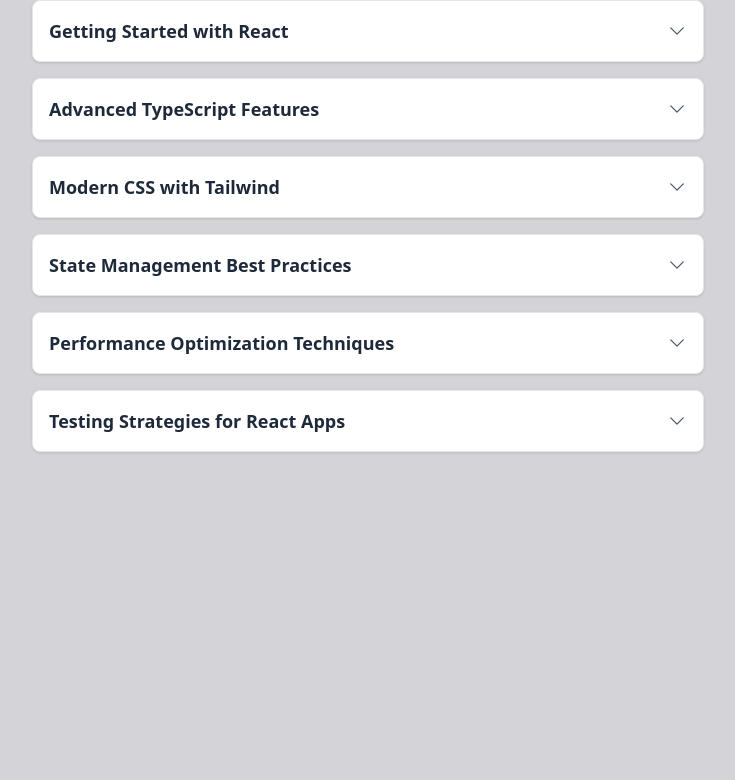
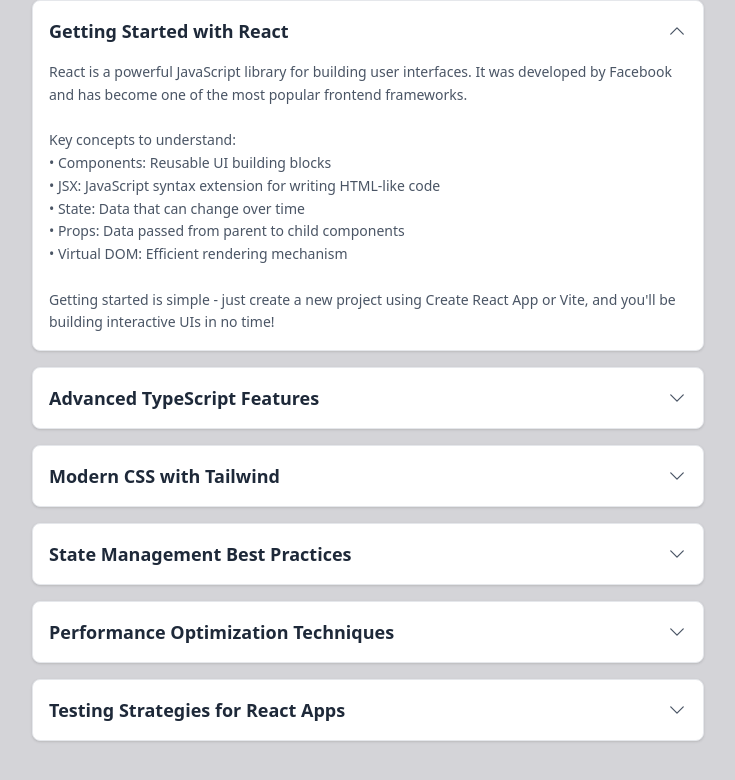
Before and after one commit to Hossein5727/react-accordion, a React (Vite) app: page / in a window 1280 px wide. Shown: the top 780 px of the page, without its empty margins (272-1007 px from the left). Built offline with nearby package versions, Linux system fonts and the light colour scheme.

Commit message:
feat:accordio add open default accordion id props

```diff
--- a/src/App.tsx
+++ b/src/App.tsx
@@ -4,7 +4,7 @@
 function App() {
   return (
     <div className="bg-zinc-300 min-h-screen w-screen">
-      <AccordionList mode="single" items={accordionList}/>
+      <AccordionList mode="single" items={accordionList} defaultOpenId={1}/>
     </div>
   );
 }
--- a/src/components/AccordionList.tsx
+++ b/src/components/AccordionList.tsx
@@ -2,11 +2,11 @@
 import type { AccordionProps } from "../types";
 import AccordionItem from "./AccordionItem";
 
-function AccordionList({ mode = "single", items }: AccordionProps) {
+function AccordionList({ mode = "single", items, defaultOpenId }: AccordionProps) {
   // For single mode: track the open accordion ID (null if none open)
   // For multi mode: track array of open accordion IDs
-  const [openAccordion, setOpenAccordion] = useState<null | number>(null);
-  const [openAccordions, setOpenAccordions] = useState<number[]>([]);
+  const [openAccordion, setOpenAccordion] = useState<null | number>(defaultOpenId || null);
+  const [openAccordions, setOpenAccordions] = useState<number[]>(defaultOpenId ? [defaultOpenId] : []);
 
   const handleOpenAccordion = (id: number) => {
     if (mode === "single") {
--- a/src/types/index.ts
+++ b/src/types/index.ts
@@ -14,4 +14,5 @@
 export interface AccordionProps {
   mode?: "multiple" | "single";
   items: AccordionItemType[];
+  defaultOpenId?: number;
 }
```
